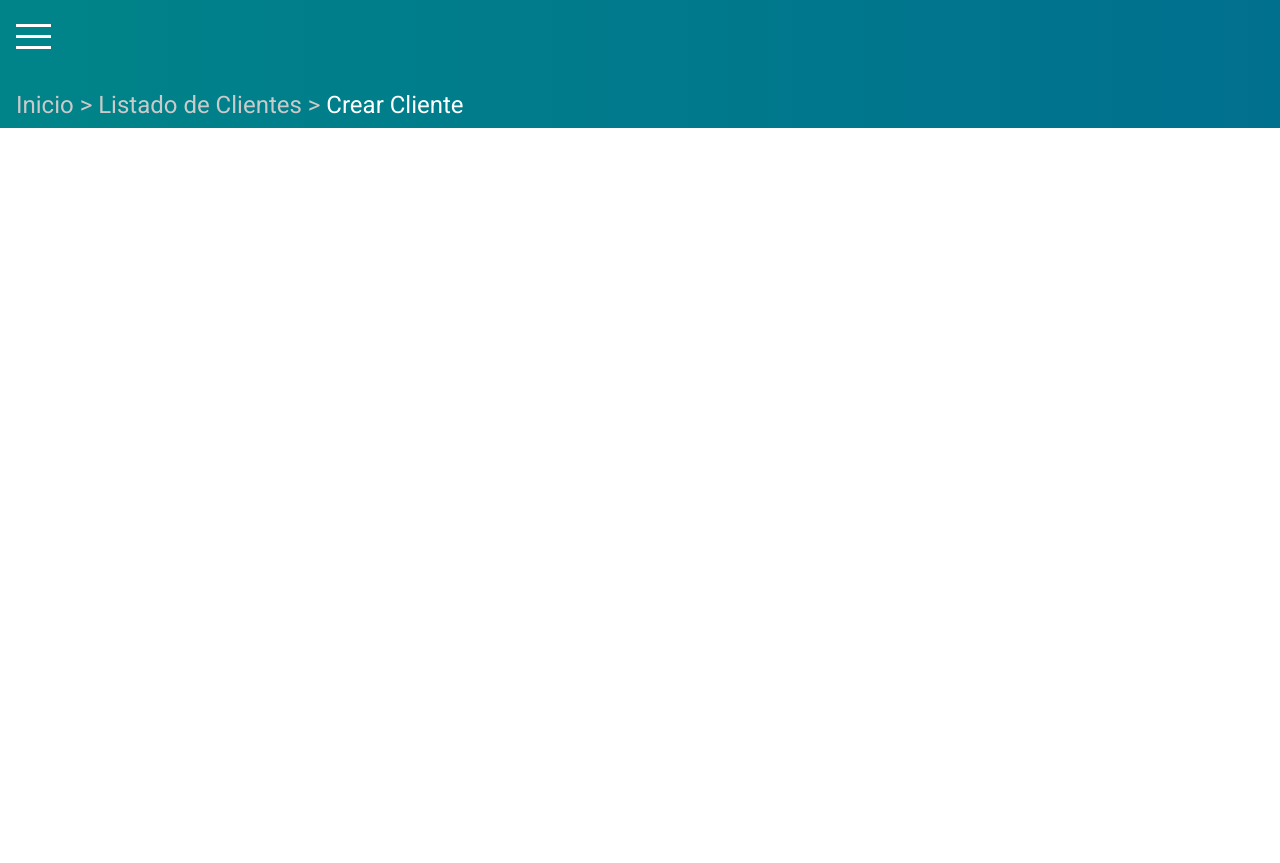
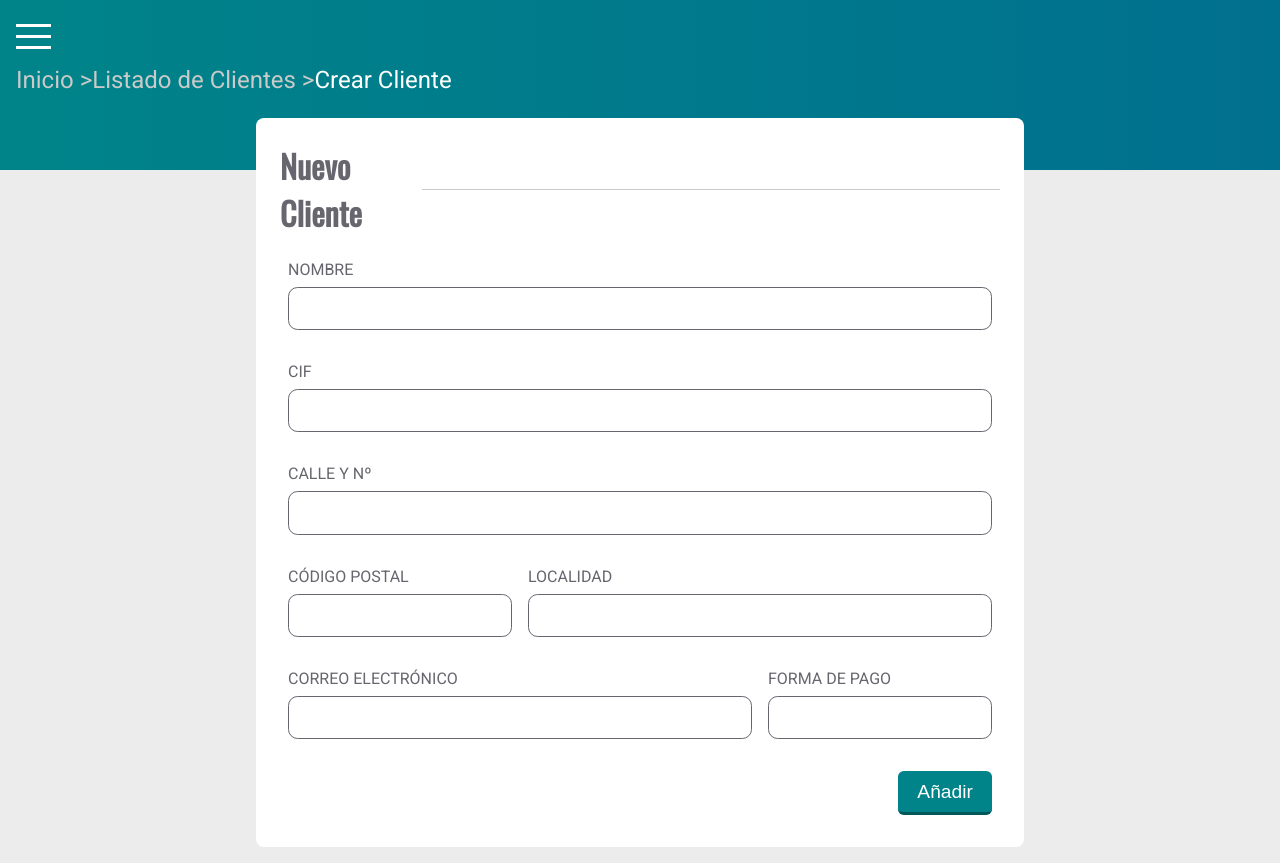
Before and after one commit to pedrocore73/practica02_13, an Angular app: page /crear-cliente in a window 1280 px wide. Before the commit the page ends 800 px from the top, so only its background shows below. Built offline with nearby package versions, Linux system fonts and the light colour scheme.

Commit message:
nuevo_cliente

```diff
--- a/src/app/clientes/crear-cliente/crear-cliente.component.html
+++ b/src/app/clientes/crear-cliente/crear-cliente.component.html
@@ -1,7 +1,56 @@
 <div class="container">
-    <div class="fila">
-        <div class="col-100">
-            <app-breadcrumb></app-breadcrumb>
+    <app-breadcrumb></app-breadcrumb>
+    <div class="card w-60">
+        <!-- prov se acabó la clase, mañana mas-->
+        <div class="fila">
+            <h1>Nuevo Cliente</h1>
+            <hr>
         </div>
+        <!-- -->
+        <form>
+            <div class="fila">
+                <div class="col-100 pila">
+                    <label for="nombre">NOMBRE</label>
+                    <input type="text" id="nombre" formControlName="nombre">
+                </div>
+            </div>
+            <div class="fila">
+                <div class="col-100 pila">
+                    <label for="cif">CIF</label>
+                    <input type="text" id="cif" formControlName="cif">
+                </div>
+            </div>
+            <div class="fila">
+                <div class="col-100 pila">
+                    <label for="calle">Calle y nº</label>
+                    <input type="text" id="calle" formControlName="calle">
+                </div>
+            </div>
+            <div class="fila">
+                <div class="col-33 pila">
+                    <label for="cp">Código Postal</label>
+                    <input type="text" id="cp" formControlName="cp">
+                </div>
+                <div class="col-66 pila">
+                    <label for="localidad">Localidad</label>
+                    <input type="text" id="localidad" formControlName="localidad">
+                </div>
+            </div>
+            <div class="fila">
+                <div class="col-66 pila">
+                    <label for="email">Correo electrónico</label>
+                    <input type="email" id="email" formControlName="email">
+                </div>
+                <div class="col-33 pila">
+                    <label for="formaPago">Forma de pago</label>
+                    <input type="text" id="formaPago" formControlName="formaPago">
+                </div>
+            </div>
+            <div class="fila">
+                <div class="col-100 botones">
+                    <button>Añadir</button>
+                </div>
+            </div>
+        </form>
     </div>
 </div>
--- a/src/app/clientes/listado-clientes/listado-clientes.component.html
+++ b/src/app/clientes/listado-clientes/listado-clientes.component.html
@@ -1,7 +1,11 @@
 <div class="container">
-    <div class="fila">
-        <div class="col-100">
-            <app-breadcrumb></app-breadcrumb>
-        </div>
+    <app-breadcrumb></app-breadcrumb>
+    <div class="card">
+       <div class="fila">
+           <div class="col-100 titulo">
+               <h1></h1>
+               <button routerLink="/crear-cliente">Añadir cliente</button>
+           </div>
+       </div>
     </div>
 </div>
--- a/src/app/comunes/breadcrumb/breadcrumb.component.html
+++ b/src/app/comunes/breadcrumb/breadcrumb.component.html
@@ -1,4 +1,8 @@
-<span class="breadcrumb" *ngFor="let ruta of rutas; let i = index">
-    <span *ngIf="i !== (rutas.length - 1)" routerLink="{{ruta.ruta}}">{{ruta.texto}} > </span>
-    <span class="activo" *ngIf="i === (rutas.length - 1)">{{ruta.texto}}</span>
-</span>
+<div class="fila">
+    <div class="col-100">
+        <span class="breadcrumb" *ngFor="let ruta of rutas; let i = index">
+            <span *ngIf="i !== (rutas.length - 1)" routerLink="{{ruta.ruta}}">{{ruta.texto}} > </span>
+            <span class="activo" *ngIf="i === (rutas.length - 1)">{{ruta.texto}}</span>
+        </span>
+    </div>
+</div>
--- a/src/app/inicio/inicio.component.html
+++ b/src/app/inicio/inicio.component.html
@@ -1,7 +1,6 @@
 <div class="container">
-    <div class="fila">
-        <div class="col-100">
-            <app-breadcrumb></app-breadcrumb>
-        </div>
+    <app-breadcrumb></app-breadcrumb>
+    <div class="card">
+
     </div>
 </div>
--- /dev/null
+++ b/src/styles/components/_forms.scss
@@ -0,0 +1,17 @@
+form {
+    width: 100%;
+
+    label {
+        margin-bottom: 0.5em;
+        text-transform: uppercase;
+    }
+
+    input {
+        width: 100%;
+        border: 1px solid $color-font;
+        border-radius: 0.5em;
+        padding: 0.5em 1em;
+        font-size: 1.2em;
+        color: $color-font;
+    }
+}
--- a/src/styles/components/_nav.scss
+++ b/src/styles/components/_nav.scss
@@ -1,7 +1,7 @@
 nav {
     background: $main-background;
     padding: 1em;
-    height: 128px;
+    height: 170px;
 
     header {
         @include flex-row(space-between, center);
--- a/src/styles/layout/_layout.scss
+++ b/src/styles/layout/_layout.scss
@@ -1,5 +1,26 @@
 .container {
-    margin-top: -53px;
+    margin-top: -120px;
+}
+
+.card {
+    width: calc(100% - 2em);
+    border-radius: 0.5em;
+    background-color: white;
+    margin: 0.5em 1em 1em;
+    padding: 1em;
+
+    &.w-60 {
+        width: 60%;
+        margin: 0.5em auto 1em;
+    }
+
+    hr {
+        border: none;
+        height: 1px;
+        background-color: $color-font-lighter;
+        width: 90%;
+        margin: 0 auto;
+    }
 }
 
 .fila {
@@ -12,4 +33,36 @@
     width: 100%;
     padding: 0.5em;
     @include flex-row(flex-start, center);
+
+    &.titulo {
+        @include flex-row(space-between, center);
+    }
+
+    &.pila {
+        @include flex-column (flex-start, flex-start);
+    }
+
+    &.botones {
+        @include flex-row(flex-end, center);
+    }
 }
+
+.col-66 {
+    width: 66.6666666%;
+    padding: 0.5em;
+    @include flex-row(flex-start, center);
+
+    &.pila {
+        @include flex-column (flex-start, flex-start);
+    }
+}
+
+.col-33 {
+    width: 33.3333333%;
+    padding: 0.5em;
+    @include flex-row(flex-start, center);
+
+    &.pila {
+        @include flex-column (flex-start, flex-start);
+    }
+}
--- a/src/styles/main.scss
+++ b/src/styles/main.scss
@@ -4,8 +4,9 @@
 @import 'base/reset';
 @import 'base/typography';
 
+@import 'components/breadcrumb';
 @import 'components/buttons';
-@import 'components/breadcrumb';
+@import 'components/forms';
 @import 'components/nav';
 
 @import 'layout/layout';
@@ -13,6 +14,7 @@
 body {
     font-family: $main-font;
     color: $color-font;
+    background-color: rgb(236, 236, 236);
 }
 
 h1 {
```
